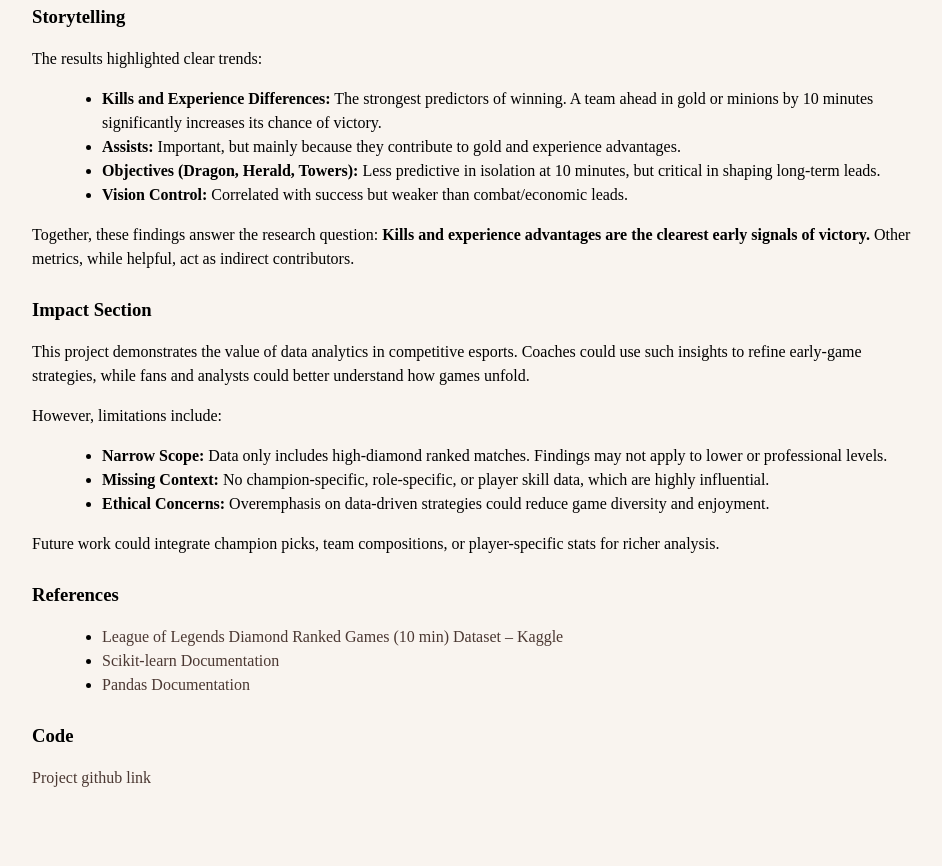
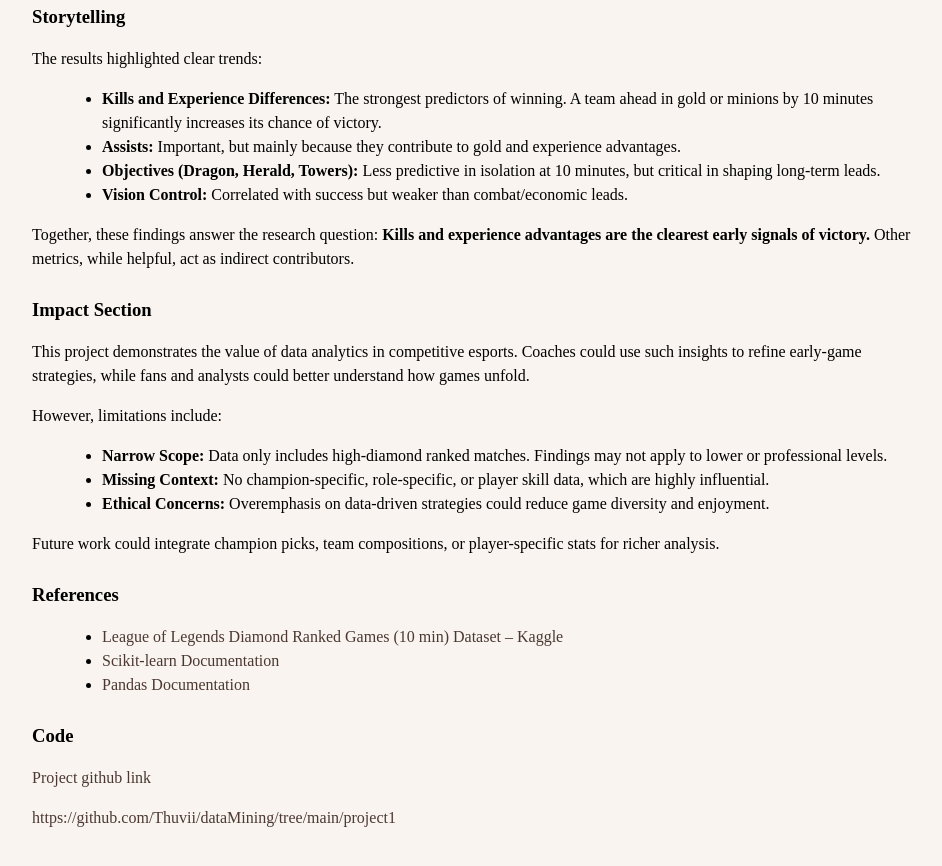
Before and after one commit to Thuvii/HoangBui-Portfolio, a plain HTML site: page projects/project1.html in a window 1280 px wide. Shown: the part 4585-5451 px from the top of the page, without its empty margins (168-1110 px from the left). Before the commit the page ends 5415 px from the top, so only its background shows below. Drawn offline with Linux system fonts and the light colour scheme.

Commit message:
Update project1.html

```diff
--- a/projects/project1.html
+++ b/projects/project1.html
@@ -171,6 +171,7 @@
     </ul>
     <h2>Code</h2>
     <p><a href="https://github.com/Thuvii/dataMining/tree/main/project1" target="_blank">Project github link</a></p>
+    <p><a>https://github.com/Thuvii/dataMining/tree/main/project1</a></p>
 </section>
 
 
```
